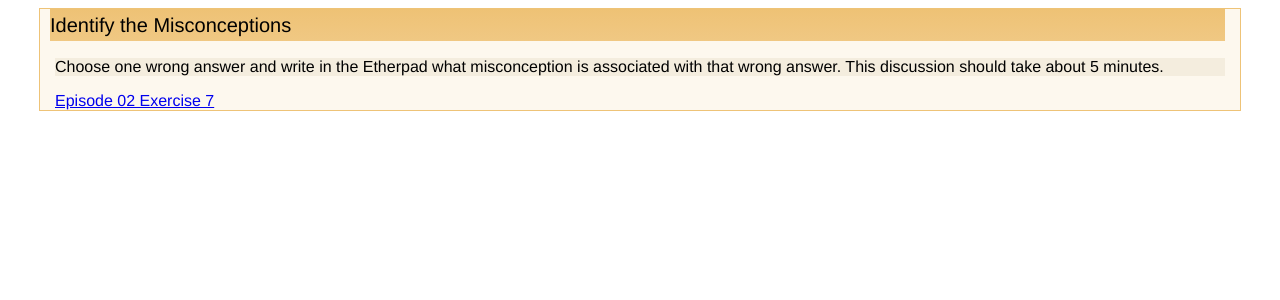
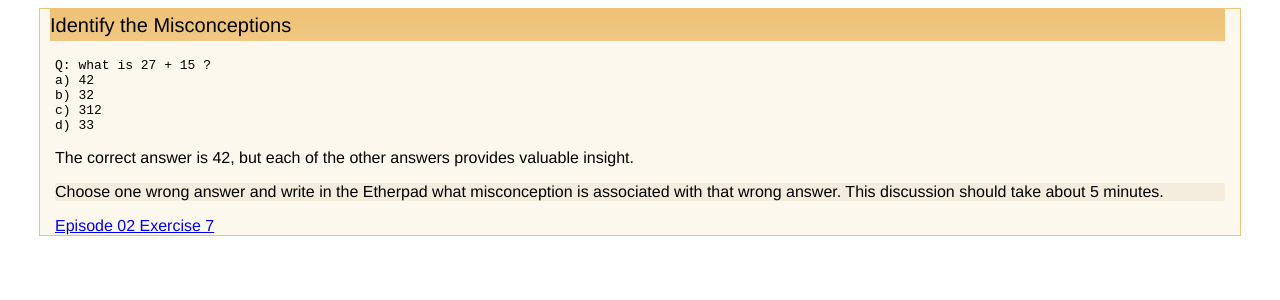
Before and after one commit to NclRSE-Training/Instructor-Trainer-Teaching-Notes, a Jekyll site: the page built from episode02_ex6.md, in a window 1280 px wide. Shown: the top 300 px of the page. Built offline with Jekyll 4.4.1, drawn with Linux system fonts in a browser that asks for light colours.

Commit message:
Fix exercise

````diff
--- a/episode02_ex6.md
+++ b/episode02_ex6.md
@@ -5,6 +5,16 @@ next_page: Episode 02 Exercise 7
 next_link: episode02_ex7
 ---
 
+```
+Q: what is 27 + 15 ?
+a) 42
+b) 32
+c) 312
+d) 33
+```
+
+The correct answer is 42, but each of the other answers provides valuable insight.
+
 Choose one wrong answer and write in the Etherpad what misconception is associated with that wrong answer.
 This discussion should take about 5 minutes.
 {: .solution}
````
